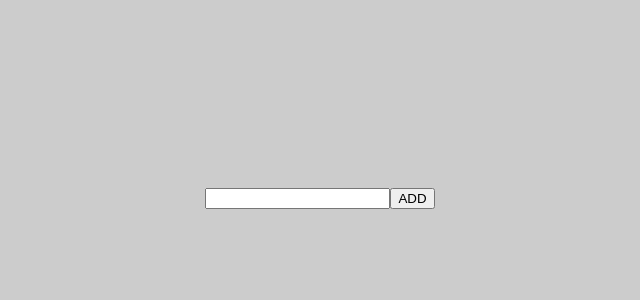
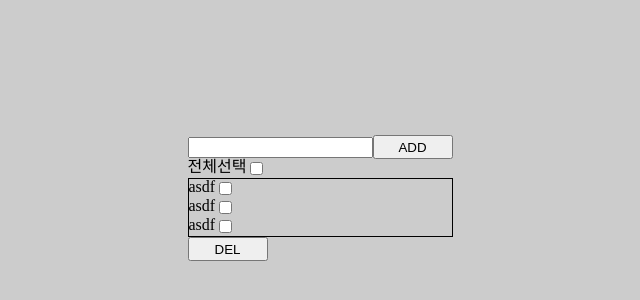
Before and after one commit to yoyongjin/todo-list-ts, a React (Create React App) app: page / in a window 1280 px wide. Shown: the part 202-502 px from the top of the page, without its empty margins (320-960 px from the left). Built offline with nearby package versions, Linux system fonts and the light colour scheme.

Commit message:
fix: apply atomic design to file structure

```diff
--- a/src/App.tsx
+++ b/src/App.tsx
@@ -1,7 +1,7 @@
 import React from "react";
 
 import styled from "styled-components";
-import TodoList from "./components/TodoList";
+import TodoListTemplate from "./components/templates/TodoListTemplate";
 
 const AppContainer = styled.div`
   display: flex;
@@ -16,7 +16,7 @@ const AppContainer = styled.div`
 function App() {
   return (
     <AppContainer>
-      <TodoList />
+      <TodoListTemplate />
     </AppContainer>
   );
 }
--- a/src/components/TodoList.tsx
+++ /dev/null
@@ -1,25 +0,0 @@
-import React from "react";
-import styled from "styled-components";
-
-const TodoListContainer = styled.div`
-  display: flex;
-  flex-direction: column;
-`;
-
-const TodoList = () => {
-  return (
-    <TodoListContainer>
-      <div>
-        <input />
-        <button>ADD</button>
-      </div>
-      <ul>
-        <li></li>
-        <li></li>
-        <li></li>
-      </ul>
-    </TodoListContainer>
-  );
-};
-
-export default TodoList;
--- /dev/null
+++ b/src/components/atoms/AddBtn.tsx
@@ -0,0 +1,13 @@
+import React from "react";
+import styled from "styled-components";
+
+const Button = styled.button`
+  width: 5rem;
+  height: 1.5rem;
+`;
+
+const AddBtn = () => {
+  return <Button>ADD</Button>;
+};
+
+export default AddBtn;
--- /dev/null
+++ b/src/components/atoms/CheckBox.jsx
@@ -0,0 +1,7 @@
+import React from "react";
+
+const CheckBox = () => {
+  return <input type="checkbox" />;
+};
+
+export default CheckBox;
--- /dev/null
+++ b/src/components/atoms/DelBtn.tsx
@@ -0,0 +1,13 @@
+import React from "react";
+import styled from "styled-components";
+
+const Button = styled.button`
+  width: 5rem;
+  height: 1.5rem;
+`;
+
+const DelBtn = () => {
+  return <Button>DEL</Button>;
+};
+
+export default DelBtn;
--- /dev/null
+++ b/src/components/atoms/TodoInput.tsx
@@ -0,0 +1,10 @@
+import React from "react";
+import styled from "styled-components";
+
+const Input = styled.input``;
+
+const TodoInput = () => {
+  return <Input />;
+};
+
+export default TodoInput;
--- /dev/null
+++ b/src/components/molecules/AddTodoForm.tsx
@@ -0,0 +1,14 @@
+import React from "react";
+import AddBtn from "../atoms/AddBtn";
+import TodoInput from "../atoms/TodoInput";
+
+const AddTodoForm = () => {
+  return (
+    <form>
+      <TodoInput />
+      <AddBtn />
+    </form>
+  );
+};
+
+export default AddTodoForm;
--- /dev/null
+++ b/src/components/molecules/CheckAll.tsx
@@ -0,0 +1,18 @@
+import React from "react";
+import styled from "styled-components";
+import CheckBox from "../atoms/CheckBox";
+
+const Container = styled.div`
+  display: flex;
+`;
+
+const CheckAll = () => {
+  return (
+    <Container>
+      <span>전체선택</span>
+      <CheckBox />
+    </Container>
+  );
+};
+
+export default CheckAll;
--- /dev/null
+++ b/src/components/molecules/TodoItem.tsx
@@ -0,0 +1,18 @@
+import React from "react";
+import styled from "styled-components";
+import CheckBox from "../atoms/CheckBox";
+
+const TodoContainer = styled.div`
+  display: flex;
+`;
+
+const TodoItem = () => {
+  return (
+    <TodoContainer>
+      <span>asdf</span>
+      <CheckBox />
+    </TodoContainer>
+  );
+};
+
+export default TodoItem;
--- /dev/null
+++ b/src/components/organisms/TodoLists.tsx
@@ -0,0 +1,21 @@
+import React from "react";
+import styled from "styled-components";
+import TodoItem from "../molecules/TodoItem";
+
+const TodosContainer = styled.div`
+  display: flex;
+  flex-direction: column;
+  border: 1px solid black;
+`;
+
+const TodoLists = (props: any) => {
+  return (
+    <TodosContainer>
+      <TodoItem />
+      <TodoItem />
+      <TodoItem />
+    </TodosContainer>
+  );
+};
+
+export default TodoLists;
--- /dev/null
+++ b/src/components/templates/TodoListTemplate.tsx
@@ -0,0 +1,21 @@
+import React from "react";
+import styled from "styled-components";
+import DelBtn from "../atoms/DelBtn";
+import AddTodoForm from "../molecules/AddTodoForm";
+import CheckAll from "../molecules/CheckAll";
+import TodoLists from "../organisms/TodoLists";
+
+const Container = styled.div``;
+
+const TodoListTemplate = () => {
+  return (
+    <Container>
+      <AddTodoForm />
+      <CheckAll />
+      <TodoLists />
+      <DelBtn />
+    </Container>
+  );
+};
+
+export default TodoListTemplate;
```
